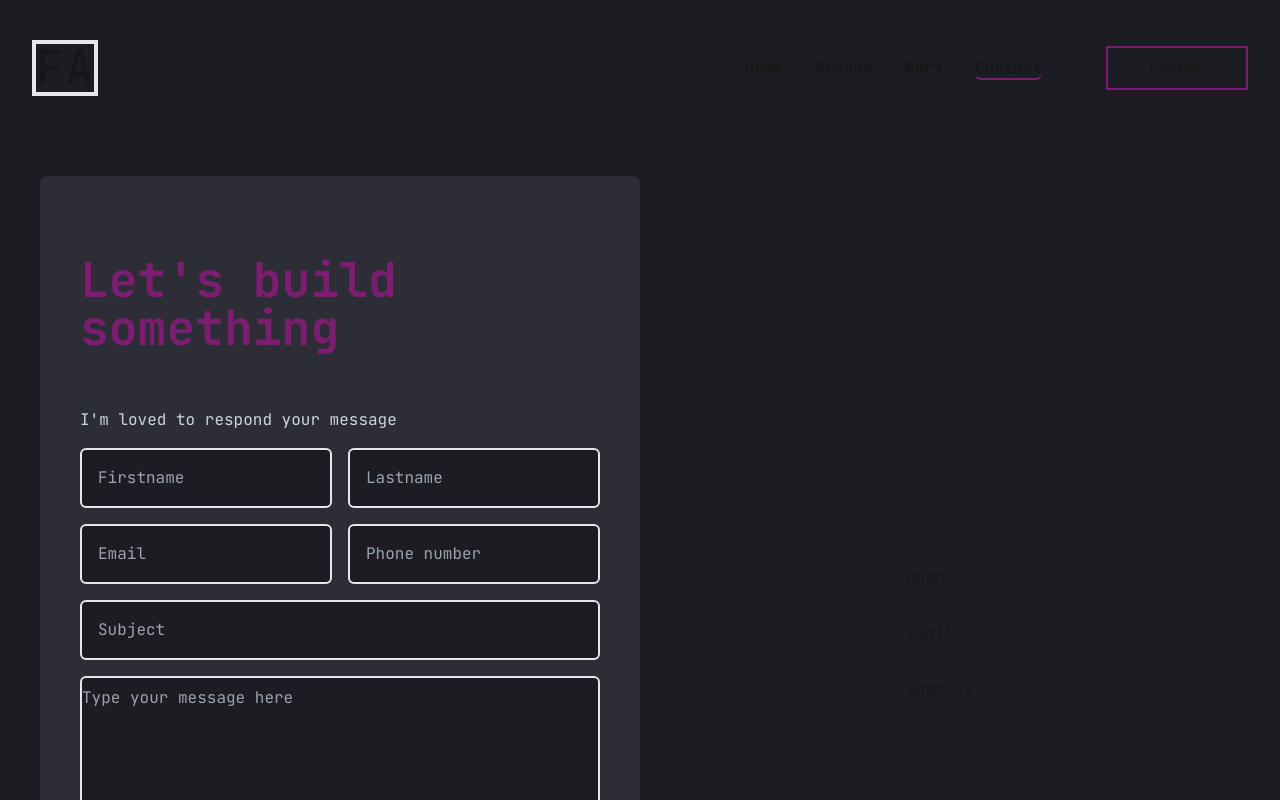
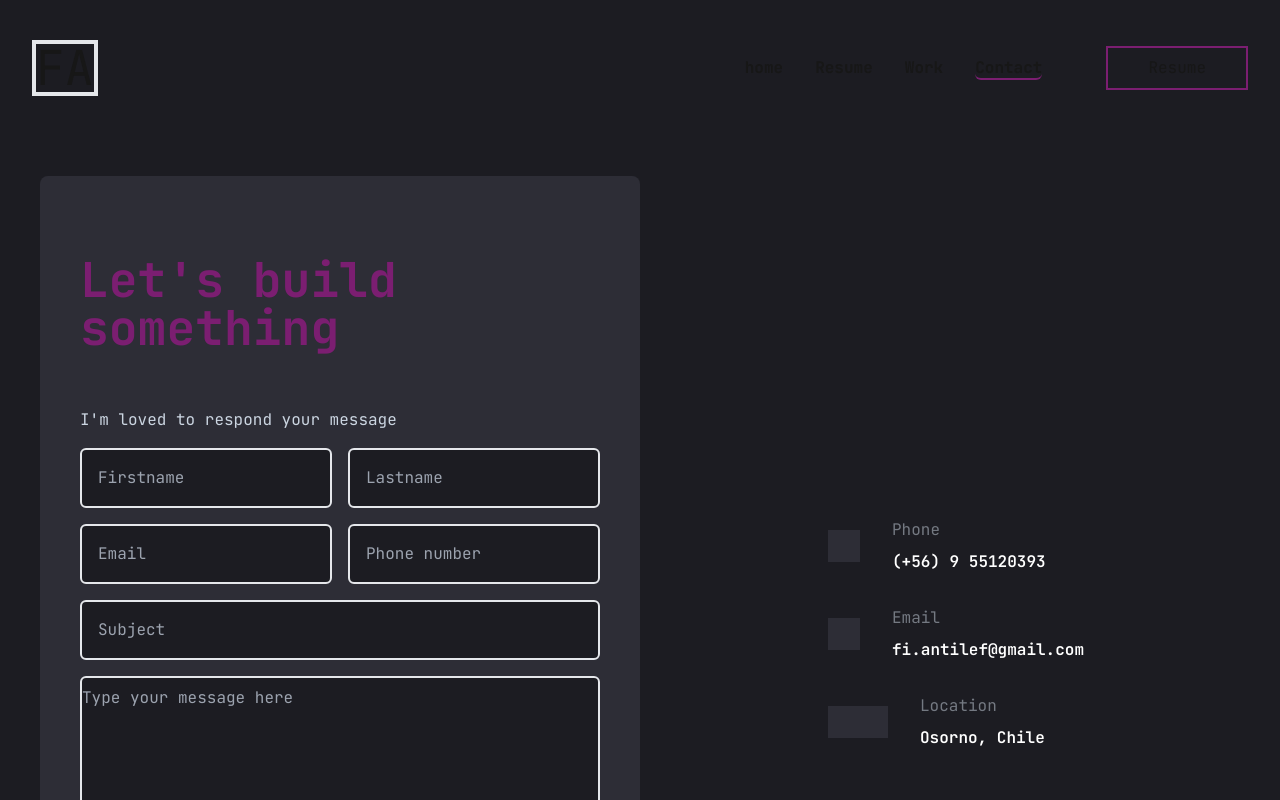
Before and after one commit to antilef/portfolio, a Next.js app: page /contact in a window 1280 px wide. Shown: the top 800 px of the page. Built offline with nearby package versions, Linux system fonts and the light colour scheme.

Commit message:
Add contact data

```diff
--- a/app/contact/page.jsx
+++ b/app/contact/page.jsx
@@ -1,6 +1,6 @@
 export default function Contact(){
     return (
-        <section className="flex w-full">
+        <section className="flex flex-col lg:flex-row w-full gap-8">
             <div className="bg-contrast w-[50%] rounded-lg p-10">
                 <h1 className="text-5xl font-bold text-secondary py-10" >Let's build something</h1>
                 <p className="text-slate-300 py-4">I'm loved to respond your message</p>
@@ -14,16 +14,40 @@ export default function Contact(){
                 </form>
                 <button className="text-slate-300 p-4 bg-secondary rounded-lg my-8" >Send Message</button>
             </div>
+
+            {/* contact */}
+
             <div className="flex flex-col m-auto gap-8">
-                <div>
-                    <p>phone</p>
+                <div className="flex gap-8">
+                    <div className="my-auto bg-contrast p-4">
+                        <i class="fa-solid fa-phone fa-3x text-secondary"></i>
+                    </div>
+                    <div className="flex flex-col my-auto gap-2">
+                        <p className="text-slate-300 opacity-50">Phone</p>
+                        <p className="font-semibold text-white">(+56) 9 55120393</p>
+                    </div>
+
                 </div>
 
-                <div>
-                    <p>email</p>
+                <div className="flex gap-8">
+                    <div className="my-auto bg-contrast p-4">
+                        <i class="fa-solid fa-envelope fa-3x text-secondary"></i>
+                    </div>
+                    <div className="flex flex-col my-auto gap-2">
+                        <p className="text-slate-300 opacity-50">Email</p>
+                        <p className="font-semibold text-white">fi.antilef@gmail.com</p>
+                    </div>
+
                 </div>
-                <div>
-                    <p>address</p>
+                <div className="flex gap-8">
+                    <div className="my-auto bg-contrast p-4 w-[60px]">
+                        <i class="fa-solid fa-location-dot fa-3x text-secondary"></i>
+                    </div>
+                    <div className="flex flex-col my-auto gap-2">
+                        <p className="text-slate-300 opacity-50">Location</p>
+                        <p className="font-semibold text-white">Osorno, Chile</p>
+                    </div>
+
                 </div>
 
             </div>
```
